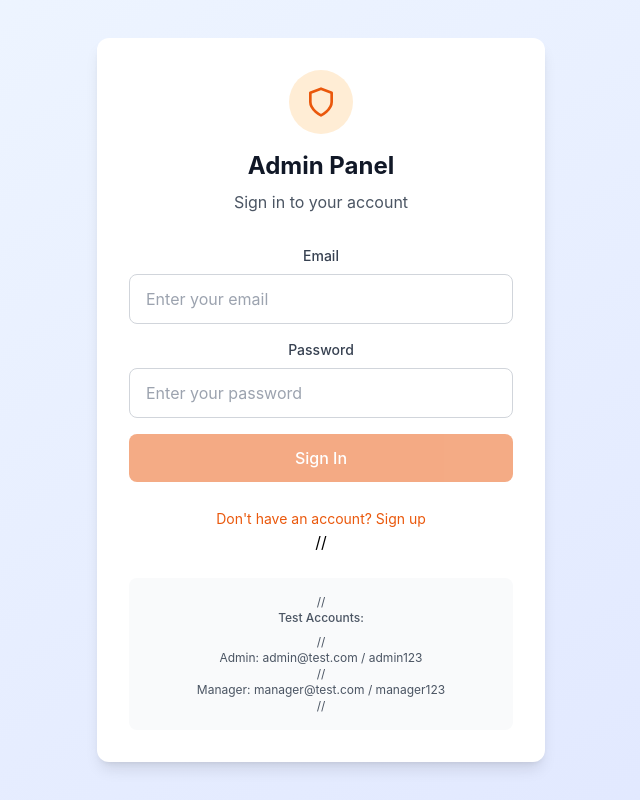
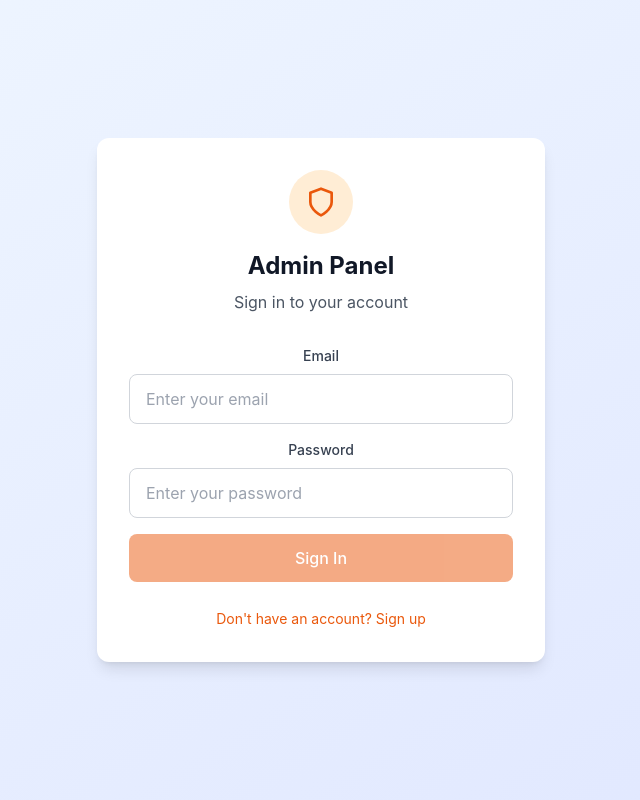
Before and after one commit to sergey-lee/wicore-web, a React (Create React App) app: page / in a window 1280 px wide. Shown: the whole page, without its empty margins (319-959 px from the left). Built offline with nearby package versions, Linux system fonts and the light colour scheme.

Commit message:
Update AdminPanel.js

```diff
--- a/src/AdminPanel.js
+++ b/src/AdminPanel.js
@@ -574,11 +574,11 @@ const AuthForm = ({ onAuth }) => {
             </button>
           </div>
 
-          // <div className="mt-6 p-4 bg-gray-50 rounded-lg text-xs text-gray-600">
-          //   <p className="font-medium mb-2">Test Accounts:</p>
-          //   <p>Admin: admin@test.com / admin123</p>
-          //   <p>Manager: manager@test.com / manager123</p>
-          // </div>
+          {/* <div className="mt-6 p-4 bg-gray-50 rounded-lg text-xs text-gray-600">
+            <p className="font-medium mb-2">Test Accounts:</p>
+            <p>Admin: admin@test.com / admin123</p>
+            <p>Manager: manager@test.com / manager123</p>
+          </div> */}
         </div>
       </div>
     );
```
